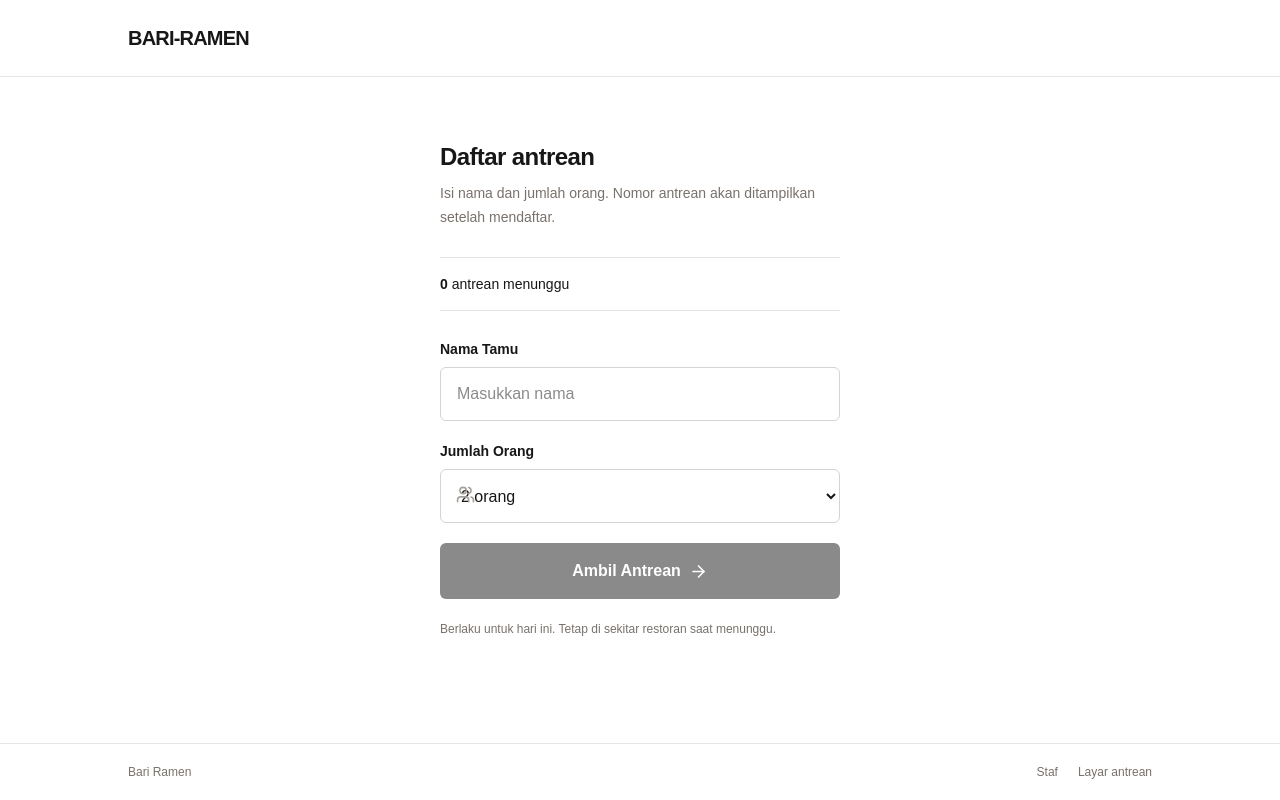
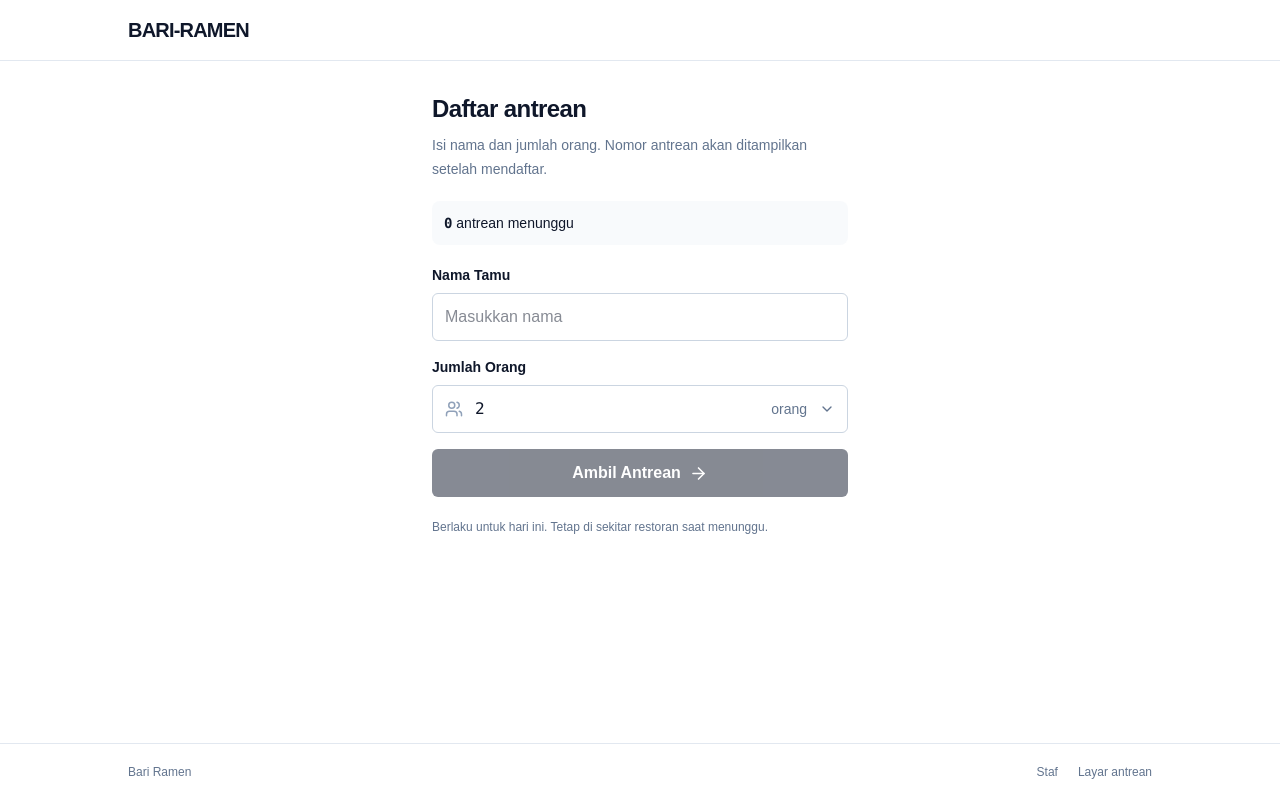
Before and after one commit to pt-arunikaciptasahaja/Bari-Ramen-QMS, a Next.js app: page / in a window 1280 px wide. Built offline with nearby package versions, Linux system fonts and the light colour scheme; no server answers; the database is empty.

Commit message:
Fix pax selector overlap and queue number spacing with compact slate UI

```diff
--- a/src/app/globals.css
+++ b/src/app/globals.css
@@ -8,8 +8,8 @@
 }
 body {
   margin: 0;
-  background: #fafafa;
-  color: #171717;
+  background: #f8fafc;
+  color: #0f172a;
   font-family: Arial, Helvetica, sans-serif;
 }
 ::selection {
@@ -17,17 +17,21 @@ body {
 }
 .field {
   width: 100%;
-  height: 54px;
+  height: 48px;
   border-radius: 6px;
-  border: 1px solid #d4d4d4;
+  border: 1px solid #cbd5e1;
   background: #fff;
-  padding: 12px 16px;
+  padding: 0 12px;
   font-size: 16px;
   outline: none;
+  transition:
+    border-color 75ms ease-in-out,
+    box-shadow 75ms ease-in-out;
 }
-.field:focus {
-  border-color: #171717;
-  box-shadow: 0 0 0 2px #17171715;
+.field:focus,
+.field:focus-within {
+  border-color: #64748b;
+  box-shadow: 0 0 0 2px #64748b20;
 }
 .field:disabled {
   opacity: 0.6;
@@ -37,10 +41,6 @@ body {
   letter-spacing: 0.18em;
   text-transform: uppercase;
   font-weight: 700;
-}
-.ticket-pattern {
-  background-image: radial-gradient(#d9d5cb 1px, transparent 1px);
-  background-size: 16px 16px;
 }
 .call-flash {
   animation: call-flash 1s ease-out 3;
--- a/src/app/layout.tsx
+++ b/src/app/layout.tsx
@@ -2,8 +2,7 @@ import type { Metadata } from "next";
 import "./globals.css";
 export const metadata: Metadata = {
   title: "Bari Ramen | Antrean",
-  description:
-    "Pendaftaran dan status antrean meja Bari Ramen.",
+  description: "Pendaftaran dan status antrean meja Bari Ramen.",
   robots: { index: false, follow: false },
 };
 export default function RootLayout({
--- a/src/app/page.tsx
+++ b/src/app/page.tsx
@@ -17,20 +17,23 @@ export default function Home() {
   return (
     <div className="flex min-h-dvh flex-col bg-white">
       <DemoNotice />
-      <header className="border-b border-stone-200 px-6 py-6">
+      <header className="border-b border-slate-200 px-4 py-4">
         <div className="mx-auto max-w-5xl">
           <Brand />
         </div>
       </header>
-      <main className="mx-auto w-full max-w-md flex-1 px-6 py-12 sm:py-16">
+      <main className="mx-auto w-full max-w-md flex-1 px-4 py-6 sm:py-8">
         <h1 className="text-2xl font-semibold tracking-tight">
           Daftar antrean
         </h1>
-        <p className="mt-2 text-sm leading-6 text-stone-500">
+        <p className="mt-2 text-sm leading-6 text-slate-500">
           Isi nama dan jumlah orang. Nomor antrean akan ditampilkan setelah
           mendaftar.
         </p>
-        <div className="my-7 border-y border-stone-200 py-4" role="status">
+        <div
+          className="my-5 rounded-lg bg-slate-100/50 px-3 py-3"
+          role="status"
+        >
           <p className="text-sm">
             {queue.loading ? (
               "Memuat antrean…"
@@ -38,7 +41,9 @@ export default function Home() {
               "Antrean belum dapat dimuat."
             ) : (
               <>
-                <span className="font-semibold tabular-nums">{waiting}</span>{" "}
+                <span className="font-mono font-semibold tabular-nums">
+                  {waiting}
+                </span>{" "}
                 antrean menunggu
               </>
             )}
@@ -48,12 +53,12 @@ export default function Home() {
           )}
         </div>
         <QueueForm onAdded={(entry) => router.push(`/q/${entry.id}`)} />
-        <p className="mt-5 text-xs leading-5 text-stone-500">
+        <p className="mt-5 text-xs leading-5 text-slate-500">
           Berlaku untuk hari ini. Tetap di sekitar restoran saat menunggu.
         </p>
       </main>
-      <footer className="border-t border-stone-200 px-6 py-5">
-        <div className="mx-auto flex max-w-5xl items-center justify-between text-xs text-stone-500">
+      <footer className="border-t border-slate-200 px-6 py-5">
+        <div className="mx-auto flex max-w-5xl items-center justify-between text-xs text-slate-500">
           <span>Bari Ramen</span>
           <nav className="flex gap-5" aria-label="Halaman operasional">
             <Link href="/staff" className="hover:text-ink">
--- a/src/app/q/[id]/page.tsx
+++ b/src/app/q/[id]/page.tsx
@@ -89,20 +89,20 @@ export default function TrackerPage({
   return (
     <>
       <DemoNotice />
-      <header className="mx-auto max-w-2xl px-6 py-7">
+      <header className="mx-auto w-full max-w-md px-4 py-4">
         <Brand />
       </header>
-      <main className="mx-auto max-w-lg px-5 pb-12 pt-5">
+      <main className="mx-auto w-full max-w-md px-4 pb-6 pt-2">
         {loading ? (
-          <p role="status" className="py-16 text-center text-stone-500">
+          <p role="status" className="py-16 text-center text-slate-500">
             Memuat nomor antrean…
           </p>
         ) : !entry ? (
-          <Card className="p-8 text-center">
+          <Card className="p-5 text-center">
             <h1 className="text-xl font-bold">
               {error ? "Antrean belum dapat dimuat" : "Antrean tidak ditemukan"}
             </h1>
-            <p className="my-4 text-sm text-stone-500">
+            <p className="my-4 text-sm text-slate-500">
               {error ||
                 "Buka tautan ini dari browser yang digunakan saat mengambil antrean."}
             </p>
@@ -115,12 +115,12 @@ export default function TrackerPage({
           </Card>
         ) : (
           <>
-            <div className="mb-6 text-center">
-              <h1 className="text-2xl font-semibold tracking-tight">
+            <div className="mb-4">
+              <h1 className="text-xl font-semibold">
                 {called ? "Silakan ke kasir" : "Antrean Anda"}
               </h1>
-              <p className="mt-2 text-sm font-medium">{entry.customer_name}</p>
-              <p className="mt-3 text-sm text-stone-500">
+              <p className="mt-1 text-sm font-medium">{entry.customer_name}</p>
+              <p className="mt-2 text-xs leading-5 text-slate-500">
                 {called
                   ? "Silakan ke kasir dan tunjukkan nomor berikut."
                   : "Simpan halaman ini untuk memantau giliran Anda."}
@@ -128,15 +128,17 @@ export default function TrackerPage({
             </div>
             <Card className="overflow-hidden">
               <div
-                className={`px-7 py-9 text-center ${called ? "bg-emerald-50" : "bg-neutral-50"}`}
+                className={`px-4 py-5 text-center ${called ? "bg-amber-50" : "bg-slate-100/50"}`}
               >
-                <p className="eyebrow text-stone-500">NOMOR ANTREAN ANDA</p>
-                <p className="my-5 text-8xl font-extrabold tracking-[-.06em]">
+                <p className="text-xs font-medium text-slate-500">
+                  Nomor antrean
+                </p>
+                <p className="my-3 whitespace-nowrap font-mono text-[clamp(2rem,10vw,3.5rem)] font-semibold leading-tight tracking-normal tabular-nums">
                   {entry.queue_number}
                 </p>
                 <span
                   aria-live="polite"
-                  className={`inline-flex items-center gap-2 rounded-full bg-white px-4 py-2 text-sm font-semibold ${called ? "text-emerald-800" : "text-stone-600"}`}
+                  className={`inline-flex items-center gap-2 rounded-md bg-white px-3 py-1.5 text-xs font-medium ${expired || entry.status === "no-show" ? "text-rose-600" : called ? "text-amber-600" : entry.status === "seated" ? "text-emerald-600" : "text-slate-600"}`}
                 >
                   {called ? (
                     <BellRing size={16} />
@@ -150,34 +152,41 @@ export default function TrackerPage({
                     : statusLabel[entry.status]}
                 </span>
               </div>
-              <div className="border-t border-stone-200 p-6">
+              <div className="p-4">
                 {entry.status === "waiting" && !expired && (
-                  <div className="mb-6 rounded-xl bg-paper p-5 text-center">
-                    <p aria-live="polite" className="text-3xl font-bold">
-                      {board.loading || board.error ? "…" : ahead}
-                    </p>
-                    <p className="mt-1 text-sm text-stone-500">
+                  <div className="mb-4 rounded-lg bg-slate-100/50 px-3 py-3">
+                    <p aria-live="polite" className="text-sm">
+                      <span className="font-mono font-semibold tabular-nums">
+                        {board.loading || board.error ? "…" : ahead}
+                      </span>{" "}
                       antrean di depan Anda
                     </p>
-                    <p className="mt-2 text-xs text-stone-500">
-                      Dalam kelompok {entry.group_code}, sesuai jumlah orang.
+                    <p className="mt-1 text-xs text-slate-500">
+                      Kelompok {entry.group_code}, sesuai jumlah orang.
                     </p>
                   </div>
                 )}
                 <div className="flex items-center justify-between text-sm">
-                  <span className="flex items-center gap-2 text-stone-500">
+                  <span className="flex items-center gap-2 text-slate-500">
                     <Users size={17} />
                     Jumlah Orang
                   </span>
-                  <span className="font-semibold">{entry.pax} orang</span>
+                  <span>
+                    <span className="font-mono font-medium tabular-nums">
+                      {entry.pax}
+                    </span>{" "}
+                    orang
+                  </span>
                 </div>
-                <div className="mt-4 flex justify-between text-sm">
-                  <span className="text-stone-500">Tanggal antrean</span>
-                  <span>{entry.service_date}</span>
+                <div className="mt-3 flex justify-between text-sm">
+                  <span className="text-slate-500">Tanggal antrean</span>
+                  <span className="font-mono text-xs tabular-nums">
+                    {entry.service_date}
+                  </span>
                 </div>
               </div>
             </Card>
-            <p className="mt-6 text-center text-xs leading-6 text-stone-500">
+            <p className="mt-4 text-xs leading-5 text-slate-500">
               {expired
                 ? "Nomor ini hanya berlaku pada tanggal pendaftaran."
                 : entry.status === "no-show"
@@ -186,7 +195,7 @@ export default function TrackerPage({
                     ? "Meja sudah diberikan."
                     : "Tetap di sekitar restoran. Urutan pemanggilan menyesuaikan kapasitas meja yang tersedia."}
             </p>
-            <p className="mt-4 flex items-center justify-center gap-2 text-xs text-stone-500">
+            <p className="mt-4 flex items-center justify-center gap-2 text-xs text-slate-500">
               <span className="h-1.5 w-1.5 rounded-full bg-emerald-600" />
               {board.connection} · Halaman diperbarui otomatis
             </p>
@@ -199,7 +208,7 @@ export default function TrackerPage({
         )}
         <Link
           href="/"
-          className="mt-8 flex items-center justify-center gap-2 text-sm text-stone-500"
+          className="mt-5 flex min-h-11 items-center justify-center gap-2 text-sm text-slate-500 transition-colors duration-75 ease-in-out hover:text-slate-900"
         >
           <ArrowLeft size={15} />
           Kembali ke beranda
--- a/src/app/staff/page.tsx
+++ b/src/app/staff/page.tsx
@@ -105,11 +105,11 @@ export default function StaffPage() {
   return (
     <>
       <DemoNotice />
-      <header className="border-b border-stone-200 bg-white">
+      <header className="border-b border-slate-200 bg-white">
         <div className="mx-auto flex max-w-7xl flex-wrap items-center justify-between gap-5 px-5 py-5 sm:px-8">
           <Brand />
           <div className="flex items-center gap-3">
-            <span className="hidden rounded-lg bg-paper px-3 py-2 text-xs text-stone-500 sm:block">
+            <span className="hidden rounded-lg bg-paper px-3 py-2 text-xs text-slate-500 sm:block">
               PENGELOLA ANTREAN
             </span>
             <Button asChild variant="outline">
@@ -156,11 +156,11 @@ export default function StaffPage() {
                 <h1 className="text-3xl font-bold tracking-tight">
                   Antrean Tamu
                 </h1>
-                <p className="mt-2 text-sm text-stone-500">
+                <p className="mt-2 text-sm text-slate-500">
                   Kelola antrean walk-in dan online.
                 </p>
               </div>
-              <div className="flex items-center gap-2 text-xs text-stone-500">
+              <div className="flex items-center gap-2 text-xs text-slate-500">
                 <span
                   className={`h-2 w-2 rounded-full ${queue.connection === "Menghubungkan ulang" ? "bg-amber-500" : "bg-emerald-600"}`}
                 />
@@ -176,8 +176,8 @@ export default function StaffPage() {
                     <s.icon size={23} />
                   </span>
                   <div>
-                    <p className="text-xs text-stone-500">{s.label}</p>
-                    <p className="mt-1 text-3xl font-bold tabular-nums">
+                    <p className="text-xs text-slate-500">{s.label}</p>
+                    <p className="mt-1 font-mono text-2xl font-semibold tabular-nums">
                       {queue.loading ? "…" : s.value}
                     </p>
                   </div>
@@ -215,7 +215,7 @@ export default function StaffPage() {
               </div>
             )}
             <Card className="overflow-hidden">
-              <div className="flex flex-wrap items-center justify-between gap-4 border-b border-stone-200 p-5">
+              <div className="flex flex-wrap items-center justify-between gap-4 border-b border-slate-200 p-5">
                 <div className="flex flex-wrap gap-1 rounded-xl bg-paper p-1">
                   {[
                     ["all", "Semua"],
@@ -227,7 +227,7 @@ export default function StaffPage() {
                       key={value}
                       onClick={() => setGroup(value)}
                       aria-pressed={group === value}
-                      className={`min-h-10 rounded-lg px-3 text-xs font-semibold ${group === value ? "bg-white text-ink shadow-sm" : "text-stone-500"}`}
+                      className={`min-h-10 rounded-lg px-3 text-xs font-semibold ${group === value ? "bg-white text-ink shadow-sm" : "text-slate-500"}`}
                     >
                       {label}
                     </button>
@@ -236,19 +236,19 @@ export default function StaffPage() {
                 <div className="relative">
                   <Search
                     size={16}
-                    className="absolute left-3 top-3 text-stone-400"
+                    className="absolute left-3 top-3 text-slate-400"
                   />
                   <input
                     aria-label="Cari nama atau nomor"
                     placeholder="Cari nama / nomor"
                     value={search}
                     onChange={(e) => setSearch(e.target.value)}
-                    className="h-10 rounded-lg border border-stone-200 pl-9 pr-3 text-sm"
+                    className="h-10 rounded-lg border border-slate-200 pl-9 pr-3 text-sm"
                   />
                 </div>
               </div>
               <Table>
-                <thead className="bg-stone-50">
+                <thead className="bg-slate-50">
                   <tr>
                     <TableHead>Nomor</TableHead>
                     <TableHead>Nama Tamu</TableHead>
@@ -263,26 +263,32 @@ export default function StaffPage() {
                   {filtered.map((entry) => (
                     <tr
                       key={entry.id}
-                      className={`border-t border-stone-100 ${entry.status === "called" ? "bg-blue-50/40" : ""}`}
+                      className={`border-t border-slate-100 ${entry.status === "called" ? "bg-blue-50/40" : ""}`}
                     >
-                      <TableCell className="text-xl font-bold tracking-tight">
+                      <TableCell className="font-mono text-lg font-semibold tracking-normal tabular-nums">
                         {entry.queue_number}
                       </TableCell>
                       <TableCell className="min-w-[140px] font-semibold">
                         {entry.customer_name}
                       </TableCell>
                       <TableCell className="whitespace-nowrap">
-                        {entry.pax} orang
+                        <span className="font-mono tabular-nums">
+                          {entry.pax}
+                        </span>{" "}
+                        orang
                       </TableCell>
                       <TableCell>
                         <span
-                          className={`whitespace-nowrap rounded-md px-2 py-1 text-xs ${entry.source === "online" ? "bg-violet-50 text-violet-800" : "bg-stone-100 text-stone-600"}`}
+                          className="whitespace-nowrap rounded-md bg-slate-100/50 px-2 py-1 text-xs text-slate-600"
                         >
                           {entry.source === "online" ? "QR Online" : "Walk-in"}
                         </span>
                       </TableCell>
-                      <TableCell className="whitespace-nowrap text-stone-500">
-                        {now ? elapsed(entry.created_at, now) : 0} menit
+                      <TableCell className="whitespace-nowrap text-slate-500">
+                        <span className="font-mono tabular-nums">
+                          {now ? elapsed(entry.created_at, now) : 0}
+                        </span>{" "}
+                        menit
                       </TableCell>
                       <TableCell>
                         <span
@@ -328,7 +334,7 @@ export default function StaffPage() {
               </Table>
               {!filtered.length && (
                 <div className="grid place-items-center gap-3 p-14 text-center">
-                  <ListOrdered className="text-stone-300" size={38} />
+                  <ListOrdered className="text-slate-300" size={38} />
                   <p className="font-semibold">
                     {queue.loading
                       ? "Memuat antrean…"
@@ -336,14 +342,14 @@ export default function StaffPage() {
                         ? "Tamu tidak ditemukan"
                         : "Belum ada antrean aktif"}
                   </p>
-                  <p className="text-sm text-stone-500">
+                  <p className="text-sm text-slate-500">
                     {search
                       ? "Coba nama atau nomor lainnya."
                       : "Tamu walk-in dan QR akan muncul di sini."}
                   </p>
                 </div>
               )}
-              <div className="border-t border-stone-100 px-6 py-4 text-xs text-stone-500">
+              <div className="border-t border-slate-100 px-6 py-4 text-xs text-slate-500">
                 {active.length} antrean aktif · Urutan kedatangan dalam setiap
                 kelompok jumlah orang. Selesai = meja sudah diberikan.
               </div>
--- a/src/components/queue-form.tsx
+++ b/src/components/queue-form.tsx
@@ -1,6 +1,6 @@
 "use client";
 import { FormEvent, useRef, useState } from "react";
-import { ArrowRight, Loader2, Plus, Users } from "lucide-react";
+import { ArrowRight, ChevronDown, Loader2, Plus, Users } from "lucide-react";
 import { enqueue } from "@/lib/api";
 import { type QueueEntry } from "@/lib/queue";
 import { Button } from "./ui/button";
@@ -54,8 +54,8 @@ export function QueueForm({
       onSubmit={submit}
       className={
         staff
-          ? "grid gap-4 md:grid-cols-[1fr_180px_auto] md:items-end"
-          : "space-y-5"
+          ? "grid gap-3 md:grid-cols-[1fr_180px_auto] md:items-end"
+          : "space-y-4"
       }
     >
       <div>
@@ -84,10 +84,13 @@ export function QueueForm({
         <label htmlFor="guest-pax" className="mb-2 block text-sm font-semibold">
           Jumlah Orang
         </label>
-        <div className="relative">
+        <div
+          className={`field flex items-center gap-3 ${busy ? "opacity-60" : ""}`}
+        >
           <Users
-            className="pointer-events-none absolute left-4 top-4 text-stone-400"
-            size={19}
+            aria-hidden="true"
+            className="pointer-events-none shrink-0 text-slate-400"
+            size={18}
           />
           <select
             id="guest-pax"
@@ -97,20 +100,28 @@ export function QueueForm({
               changed();
               setPax(e.target.value);
             }}
-            className="field pl-11"
+            className="min-w-0 flex-1 self-stretch appearance-none bg-transparent p-0 font-mono tabular-nums outline-none"
           >
             {Array.from({ length: 12 }, (_, i) => (
               <option key={i} value={i + 1}>
-                {i + 1} orang
+                {i + 1}
               </option>
             ))}
           </select>
+          <span aria-hidden="true" className="text-sm text-slate-500">
+            orang
+          </span>
+          <ChevronDown
+            aria-hidden="true"
+            size={16}
+            className="pointer-events-none shrink-0 text-slate-500"
+          />
         </div>
       </div>
       <Button
         type="submit"
         disabled={busy || !name.trim()}
-        className={staff ? "h-[54px]" : "h-14 w-full text-base"}
+        className={staff ? "h-12" : "h-12 w-full text-base"}
       >
         {busy ? (
           <Loader2 className="animate-spin" size={19} />
--- a/src/components/staff-login.tsx
+++ b/src/components/staff-login.tsx
@@ -35,7 +35,7 @@ export function StaffLogin() {
     <Card className="mx-auto max-w-md p-8">
       <LockKeyhole className="mb-5 text-brand" />
       <h1 className="text-2xl font-bold">Masuk sebagai staf</h1>
-      <p className="mb-6 mt-2 text-sm text-stone-500">
+      <p className="mb-6 mt-2 text-sm text-slate-500">
         Gunakan akun yang diberikan pengelola Bari Ramen.
       </p>
       <form onSubmit={login} className="space-y-4">
--- a/src/components/ui/button.tsx
+++ b/src/components/ui/button.tsx
@@ -3,17 +3,17 @@ import { Slot } from "@radix-ui/react-slot";
 import { cva, type VariantProps } from "class-variance-authority";
 import { cn } from "@/lib/utils";
 const variants = cva(
-  "inline-flex min-h-12 items-center justify-center gap-2 rounded-md px-5 py-3 text-sm font-semibold transition-colors focus-visible:outline-none focus-visible:ring-2 focus-visible:ring-offset-2 focus-visible:ring-brand disabled:pointer-events-none disabled:opacity-50",
+  "inline-flex min-h-12 items-center justify-center gap-2 rounded-md px-4 py-2 text-sm font-semibold transition-colors duration-75 ease-in-out focus-visible:outline-none focus-visible:ring-2 focus-visible:ring-offset-2 focus-visible:ring-brand disabled:pointer-events-none disabled:opacity-50",
   {
     variants: {
       variant: {
-        default: "bg-brand text-white hover:bg-neutral-800",
-        outline: "border border-stone-200 bg-white text-ink hover:bg-stone-100",
+        default: "bg-brand text-white hover:bg-slate-800",
+        outline: "border border-slate-200 bg-white text-ink hover:bg-slate-100",
         call: "bg-blue-700 text-white hover:bg-blue-800",
         success: "bg-emerald-700 text-white hover:bg-emerald-800",
         destructive:
           "bg-red-50 text-red-800 border border-red-200 hover:bg-red-100",
-        ghost: "text-stone-600 hover:bg-stone-100",
+        ghost: "text-slate-600 hover:bg-slate-100",
       },
     },
     defaultVariants: { variant: "default" },
--- a/src/components/ui/card.tsx
+++ b/src/components/ui/card.tsx
@@ -6,10 +6,7 @@ export function Card({
 }: React.HTMLAttributes<HTMLDivElement>) {
   return (
     <div
-      className={cn(
-        "rounded-xl border border-stone-200 bg-white",
-        className,
-      )}
+      className={cn("rounded-xl border border-slate-200 bg-white", className)}
       {...props}
     />
   );
--- a/tailwind.config.ts
+++ b/tailwind.config.ts
@@ -3,7 +3,7 @@ export default {
   content: ["./src/**/*.{ts,tsx}"],
   theme: {
     extend: {
-      colors: { ink: "#171717", paper: "#fafafa", brand: "#171717" },
+      colors: { ink: "#0f172a", paper: "#f8fafc", brand: "#0f172a" },
     },
   },
   plugins: [],
```
Also changed, not shown: src/app/tv/page.tsx (+16 -14 lines), src/components/ui/table.tsx (+6 -3 lines).
